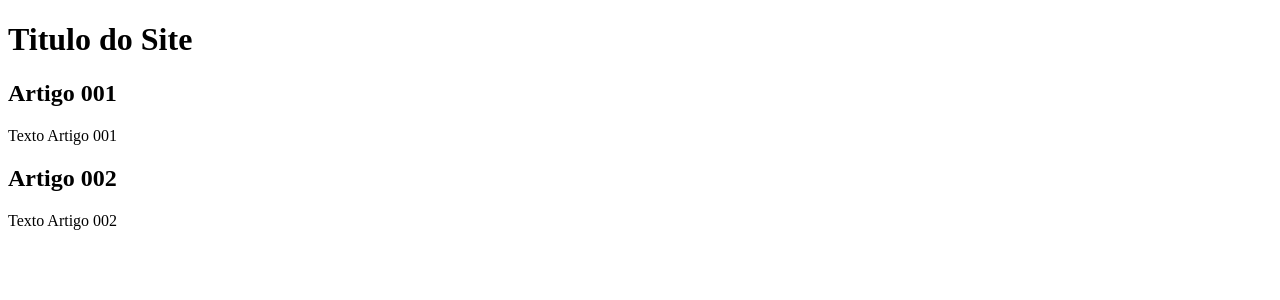
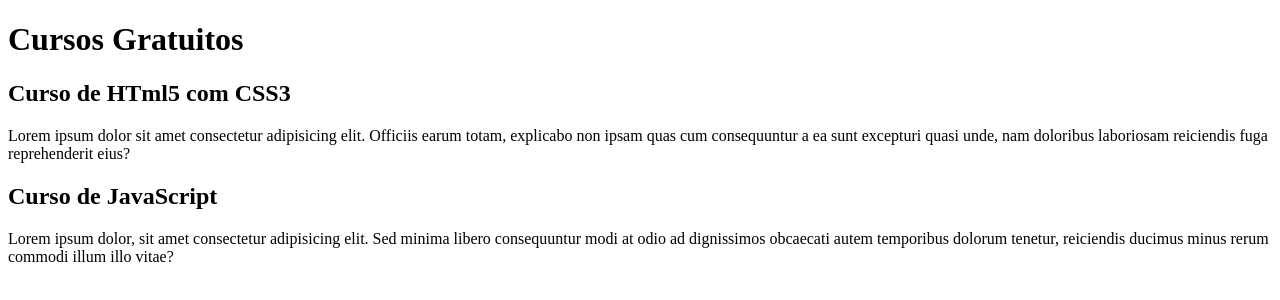
Before and after one commit to LuuismIguell/Projeto-site2, a plain HTML site: page index.html in a window 1280 px wide. Drawn offline with Linux system fonts and the light colour scheme.

Commit message:
comecei a escrever o conteudo

```diff
--- a/index.html
+++ b/index.html
@@ -8,15 +8,15 @@
 <body>
     <main>
         <header>
-            <h1>Titulo do Site</h1>
+            <h1>Cursos Gratuitos</h1>
         </header>
         <article>
-            <h2>Artigo 001</h2>
-            <p>Texto Artigo 001</p>
+            <h2>Curso de HTml5 com CSS3</h2>
+            <p>Lorem ipsum dolor sit amet consectetur adipisicing elit. Officiis earum totam, explicabo non ipsam quas cum consequuntur a ea sunt excepturi quasi unde, nam doloribus laboriosam reiciendis fuga reprehenderit eius?</p>
         </article>
         <article>
-            <h2>Artigo 002</h2>
-            <p>Texto Artigo 002</p>
+            <h2>Curso de JavaScript</h2>
+            <p>Lorem ipsum dolor, sit amet consectetur adipisicing elit. Sed minima libero consequuntur modi at odio ad dignissimos obcaecati autem temporibus dolorum tenetur, reiciendis ducimus minus rerum commodi illum illo vitae?</p>
         </article>
     </main>
 </body>
```
